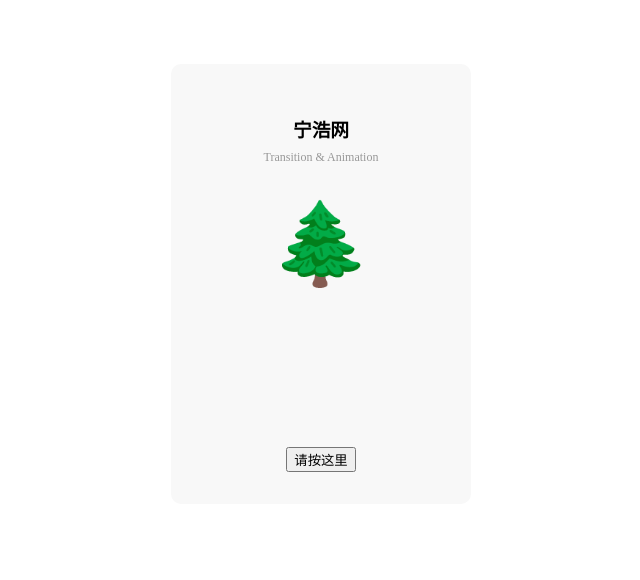
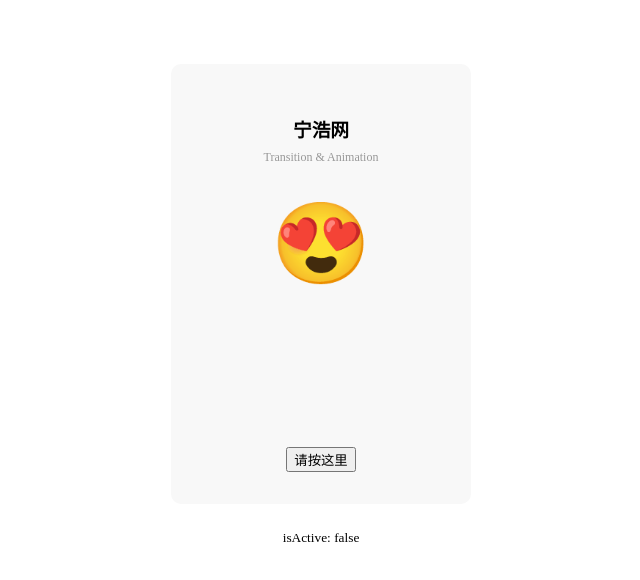
Before and after one commit to rockts/ninghao-vue, a Vue app: page / in a window 1280 px wide. Shown: the top 580 px of the page, without its empty margins (319-959 px from the left). Built offline with nearby package versions, Linux system fonts and the light colour scheme.

Commit message:
基于 Class 的动画

```diff
--- a/src/app/app.vue
+++ b/src/app/app.vue
@@ -6,11 +6,16 @@
         <div class="card-subtitle">Transition & Animation</div>
       </div>
       <div class="card_content">
-        <div :class="['emoji', { hidden: !isActive }]">🌲</div>
+        <div :class="['emoji', { pulse: isActive }]">😍</div>
       </div>
       <div class="card_action">
-        <button @click="isActive = !isActive">请按这里</button>
+        <button @click="isActive = !isActive" :class="{ active: isActive }">
+          请按这里
+        </button>
       </div>
+    </div>
+    <div class="status">
+      <small>isActive: {{ isActive }}</small>
     </div>
   </div>
 </template>
@@ -20,7 +25,7 @@ export default {
   data() {
     return {
       name: '宁浩网',
-      isActive: true,
+      isActive: false,
     };
   },
 };
--- a/src/app/styles/app.css
+++ b/src/app/styles/app.css
@@ -1,3 +1,16 @@
+input[type='text'],
+textarea,
+select {
+  padding: 4px 8px;
+  margin: 8px 0;
+  margin-right: 8px;
+  font-size: 16px;
+}
+
+label {
+  margin-left: 4px;
+}
+
 .page {
   padding: 32px;
   margin: 32px;
@@ -12,3 +25,23 @@
   opacity: 0;
   transform: translateX(30px);
 }
+
+.pulse {
+  animation-name: pulse;
+  animation-duration: 1s;
+  animation-iteration-count: infinite;
+}
+
+@keyframes pulse {
+  from {
+    transform: scale3d(1, 1, 1);
+  }
+
+  50% {
+    transform: scale3d(1.5, 1.5, 1.5);
+  }
+
+  to {
+    transform: scale3d(1, 1, 1);
+  }
+}
--- a/src/app/styles/card.css
+++ b/src/app/styles/card.css
@@ -40,3 +40,13 @@
 .card_action > button:active {
   opacity: 0.8;
 }
+
+.card_action > button.active {
+  background: #000;
+  color: #fff;
+}
+
+.status {
+  text-align: center;
+  margin: 24px;
+}
```
